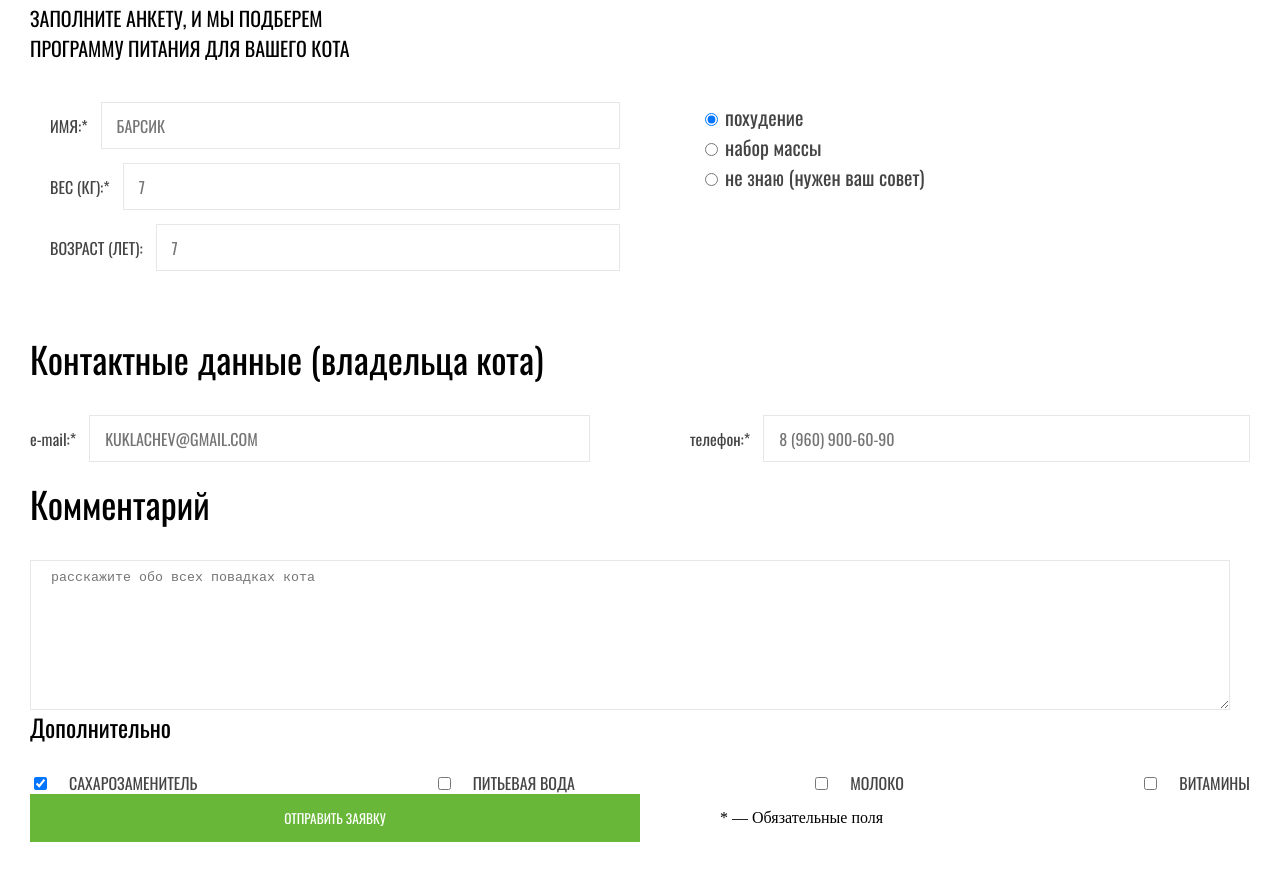
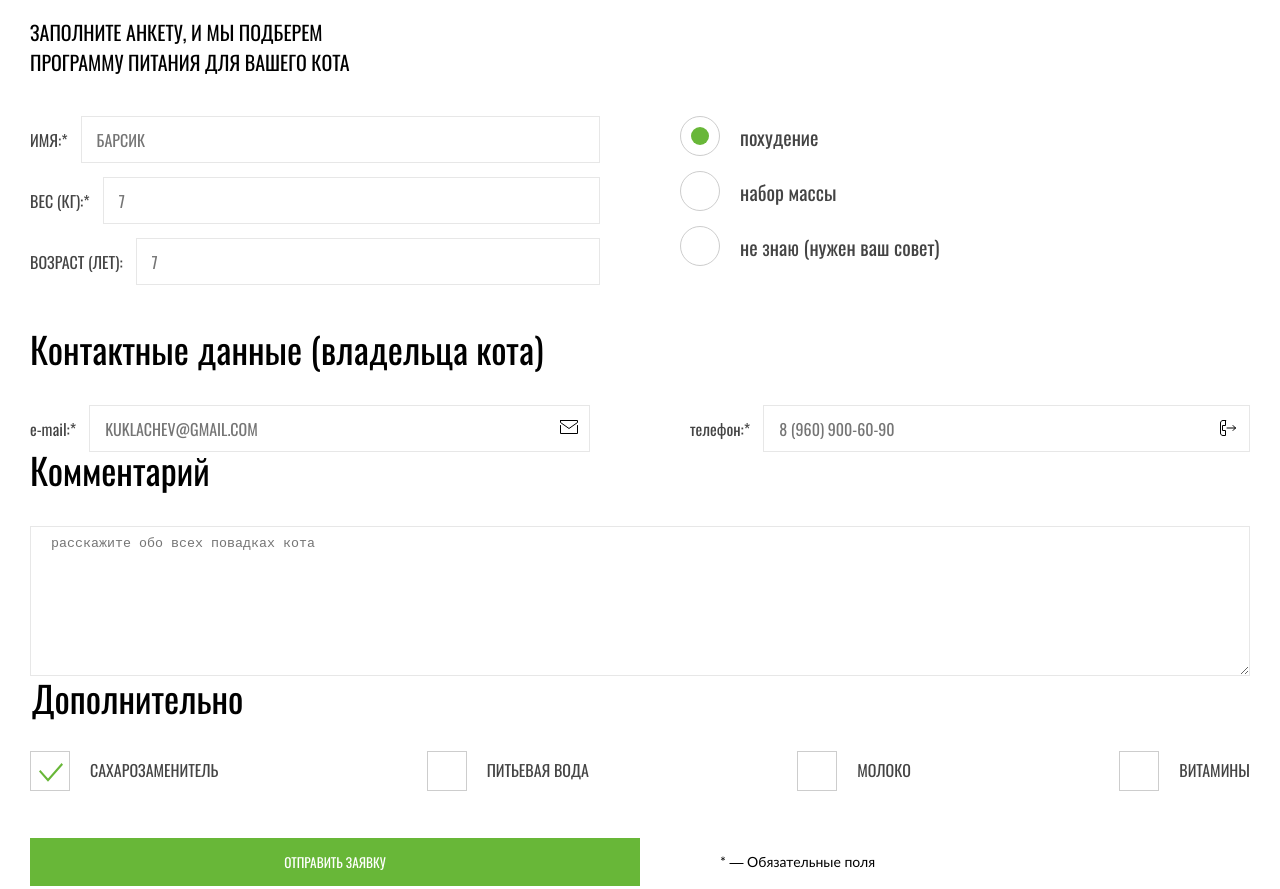
Before and after one commit to htmlacademy-adaptive/2429167-cat-energy-1, a website: page source/form.html in a window 1280 px wide. Shown: the part 251-1140 px from the top of the page. Drawn offline with nearby package versions, Linux system fonts and the light colour scheme; files that its build step writes are made by us from their sources.

Commit message:
Продолжение работы над проектом

```diff
--- a/source/form.html
+++ b/source/form.html
@@ -60,19 +60,22 @@
               <ul class="page-form__list">
                 <li class="page-form__item">
                   <label class="page-form__control">
-                    <input class="page-form__control-input" type="radio" name="radiobutton" checked>
+                    <input class="page-form__control-input visually-hidden" type="radio" name="radiobutton" checked>
+                    <span class="page-form__control-mark"></span>
                     <span class="page-form__control-label">похудение</span>
                   </label>
                 </li>
                 <li class="page-form__item">
                   <label class="page-form__control">
-                    <input class="page-form__control-input" type="radio" name="radiobutton">
+                    <input class="page-form__control-input visually-hidden" type="radio" name="radiobutton">
+                    <span class="page-form__control-mark"></span>
                     <span class="page-form__control-label">набор массы</span>
                   </label>
                 </li>
                 <li class="page-form__item">
                   <label class="page-form__control">
-                    <input class="page-form__control-input" type="radio" name="radiobutton">
+                    <input class="page-form__control-input visually-hidden" type="radio" name="radiobutton">
+                    <span class="page-form__control-mark"></span>
                     <span class="page-form__control-label">не знаю (нужен ваш совет)</span>
                   </label>
                 </li>
@@ -85,10 +88,20 @@
               <label class="page-form__name">
                 <span class="page-form__description">e-mail:*</span>
                 <input class="page-form__field" placeholder="kuklachev@gmail.com" type="email" name="page-form__email" required>
+                <span class="page-form__field-icon">
+                  <svg width="18" height="14" viewBox="0 0 18 14" fill="none" xmlns="http://www.w3.org/2000/svg">
+                    <path d="M0.5 5.5V13.5H17.5V5.5M0.5 0.5H17.5V2.5L9 8.5L0.5 2.5V0.5Z" stroke="black" stroke-linecap="round" stroke-linejoin="round"/>
+                  </svg>
+                </span>
               </label>
               <label class="page-form__name">
                 <span class="page-form__description">телефон:*</span>
                 <input class="page-form__field" placeholder="8 (960) 900-60-90" type="text" name="page-form__phone" required>
+                <span class="page-form__field-icon">
+                  <svg width="16" height="16" viewBox="0 0 16 16" fill="none" xmlns="http://www.w3.org/2000/svg">
+                    <path d="M7 8H15.5M15.5 8L13 5.5M15.5 8L13 10.5M5.5 0.5V5.5H2.5V10.5H5.5V15.5H3C1.5 15.5 0.5 14.5 0.5 13V3C0.5 1.5 1.5 0.5 3 0.5H5.5Z" stroke="black" stroke-linecap="round" stroke-linejoin="round"/>
+                  </svg>
+                </span>
               </label>
             </fieldset>
             <h2 class="page__inner-title">Комментарий</h2>
@@ -97,31 +110,43 @@
               <textarea class="page-form__comment-field" placeholder="расскажите обо всех повадках кота" name="page-form__comment"></textarea>
             </label>
             <fieldset class="form-checkbox">
-              <legend class="form-checkbox__title">Дополнительно</legend>
+              <legend class="page__inner-title">Дополнительно</legend>
               <ul class="form-checkbox__list">
                 <li class="form-checkbox__item">
-                  <input class="form-checkbox__input" type="checkbox" name="sweetener" checked>
+                  <label class="form-checkbox__checkbox">
+                    <input class="form-checkbox__input visually-hidden" type="checkbox" name="sweetener" checked>
+                    <span class="form-checkbox__input-mark"></span>
                     <span class="form-checkbox__label">
                       сахарозаменитель
                     </span>
+                  </label>
                 </li>
                 <li class="form-checkbox__item">
-                  <input class="form-checkbox__input" type="checkbox" name="water">
+                  <label class="form-checkbox__checkbox">
+                    <input class="form-checkbox__input visually-hidden" type="checkbox" name="water">
+                    <span class="form-checkbox__input-mark"></span>
                     <span class="form-checkbox__label">
                       питьевая вода
                     </span>
+                  </label>
                 </li>
                 <li class="form-checkbox__item">
-                  <input class="form-checkbox__input" type="checkbox" name="milk">
+                  <label class="form-checkbox__checkbox">
+                    <input class="form-checkbox__input visually-hidden" type="checkbox" name="milk">
+                    <span class="form-checkbox__input-mark"></span>
                     <span class="form-checkbox__label">
                       молоко
                     </span>
+                  </label>
                 </li>
                 <li class="form-checkbox__item">
-                  <input class="form-checkbox__input" type="checkbox" name="vitamines">
+                  <label class="form-checkbox__checkbox">
+                    <input class="form-checkbox__input visually-hidden" type="checkbox" name="vitamines">
+                    <span class="form-checkbox__input-mark"></span>
                     <span class="form-checkbox__label">
                       витамины
                     </span>
+                  </label>
                 </li>
               </ul>
             </fieldset>
--- a/source/less/catalog-extra.less
+++ b/source/less/catalog-extra.less
@@ -104,10 +104,12 @@
     display: grid;
     grid-template-columns: repeat(4, 1fr);
     gap: 80px;
+    margin-bottom: 87px;
   }
 
   .catalog-extra__list {
     grid-column: 1 / span 3;
+    margin-bottom: 0;
   }
 }
 
--- a/source/less/form-checkbox.less
+++ b/source/less/form-checkbox.less
@@ -2,21 +2,15 @@
   margin: 0;
   border: none;
   padding: 0;
-}
-
-.form-checkbox__title {
-  font-family: "Oswald", sans-serif;
-  font-size: 24px;
-  line-height: 26px;
-  font-weight: 400;
-  margin-left: 20px;
-  padding: 0;
-  margin-top: 0;
   margin-bottom: 34px;
 }
 
 .form-checkbox__list {
   .list-reset();
+}
+
+.form-checkbox__item {
+  margin-bottom: 13px;
 }
 
 .form-checkbox__label {
@@ -26,7 +20,29 @@
   font-weight: 400;
   text-transform: uppercase;
   color: #444444;
-  margin-left: 15px;
+  padding-left: 45px;
+  padding-top: 6px;
+}
+
+.form-checkbox__input-mark {
+  position: absolute;
+  border: 1px solid #cdcdcd;
+  width: 30px;
+  height: 30px;
+}
+
+.form-checkbox__checkbox {
+  cursor: pointer;
+  position: relative;
+  display: flex;
+  height: 30px;
+}
+
+.form-checkbox__input[type="checkbox"]:checked + .form-checkbox__input-mark {
+  position: absolute;
+  background-image: url("../img/checkbox-mark-mobile.svg");
+  background-repeat: no-repeat;
+  background-position: 4px 6px;
 }
 
 @media (min-width: @tablet-width) {
@@ -36,13 +52,40 @@
 
   .form-checkbox__list {
     margin-left: 0;
-    display: flex;
-    flex-wrap: wrap;
+    display: grid;
+    grid-template-columns: 1fr 1fr;
+    column-gap: 123px;
+    row-gap: 32px;
+  }
+
+  .form-checkbox__item:nth-child(1 / 3) {
+    grid-column: 1 / 2;
+  }
+
+  .form-checkbox__label {
+    padding-left: 60px;
+    padding-top: 10px;
+  }
+
+  .form-checkbox__input-mark {
+    width: 40px;
+    height: 40px;
+  }
+
+  .form-checkbox__input[type="checkbox"]:checked + .form-checkbox__input-mark {
+    background-image: url("../img/checkbox-mark-desktop.svg");
+    background-position: 8px 11px;
+  }
+
+  .form-checkbox__checkbox {
+    height: 40px;
   }
 }
 
 @media (min-width: @desktop-width) {
   .form-checkbox__list {
+    display: flex;
+    flex-wrap: wrap;
     justify-content: space-between;
   }
 }
--- a/source/less/gift.less
+++ b/source/less/gift.less
@@ -64,7 +64,7 @@
 
   .gift::before {
     width: 245px;
-    min-height: 288px;
+    height: 100%;
   }
 
   .gift__description {
--- a/source/less/header.less
+++ b/source/less/header.less
@@ -10,6 +10,8 @@
   position: relative;
 
   .wrapper();
+
+  margin-bottom: 27px;
 }
 
 @media (min-width: @tablet-width) {
@@ -17,6 +19,7 @@
     padding-top: 20px;
     font-size: 18px;
     line-height: 24px;
+    margin-bottom: 65px;
   }
 
   .header__logo {
@@ -30,7 +33,8 @@
 
 @media (min-width: @desktop-width) {
   .header {
-    padding-bottom: 55px;
+    padding-top: 55px;
     background: none;
+    margin-bottom: 74px;
   }
 }
--- a/source/less/main-promo.less
+++ b/source/less/main-promo.less
@@ -99,7 +99,7 @@
     background: linear-gradient(90deg, @basic-green-transparent 50%, @basic-green-transparent 100%), @bg-image, no-repeat, center;
     background-size: cover;
     margin-bottom: 266px;
-    top: -117px;
+    top: -171px;
     height: 694px;
     width: 50%;
     right: 0;
--- a/source/less/page-form.less
+++ b/source/less/page-form.less
@@ -6,7 +6,6 @@
 .page-form__input-label {
   display: flex;
   flex-direction: row;
-  margin-left: 20px;
   font-family: "Oswald", sans-serif;
   font-size: 16px;
   line-height: 18px;
@@ -35,6 +34,7 @@
   padding-left: 15px;
   padding-top: 14px;
   padding-bottom: 13px;
+  padding-right: 36px;
 }
 
 .page-form__type {
@@ -47,24 +47,51 @@
   list-style-type: none;
   margin: 0;
   padding: 0;
-  margin-left: 20px;
 }
 
 .page-form__comment-field {
-  width: 280px;
+  width: 100%;
   height: 150px;
   border: 1px solid #e7e7e7;
-  margin-left: 20px;
+  padding-top: 14px;
+  padding-left: 15px;
 }
 
-.form-warning {
+.page-form__warning {
   margin: 0;
-  margin-top: 21px;
   margin-bottom: 32px;
   font-family: "Lato", sans-serif;
   font-size: 14px;
   line-height: 16px;
   text-align: center;
+}
+
+.page-form__item:not(:last-child) {
+  margin-bottom: 13px;
+}
+
+.page-form__control {
+  position: relative;
+  display: flex;
+}
+
+.page-form__control-mark {
+  position: absolute;
+  border-radius: 50%;
+  border: 1px solid #cdcdcd;
+  width: 30px;
+  height: 30px;
+}
+
+.page-form__control-input[type="radio"]:checked + .page-form__control-mark::before {
+  position: absolute;
+  content: "";
+  top: 8px;
+  left: 8px;
+  border-radius: 50%;
+  width: 13px;
+  height: 13px;
+  background-color: @basic-green;
 }
 
 .page-form__control-label {
@@ -73,13 +100,23 @@
   line-height: 18px;
   font-weight: 400;
   color: #444444;
+  padding-left: 45px;
+  padding-top: 6px;
+  padding-bottom: 6px;
 }
 
 .page-form__name {
   display: flex;
   align-items: center;
-  width: 280px;
-  margin-left: 20px;
+  position: relative;
+}
+
+.page-form__field-icon {
+  position: absolute;
+  width: 15px;
+  height: 15px;
+  top: 15px;
+  right: 15px;
 }
 
 .page-form__contact {
@@ -99,24 +136,21 @@
 }
 
 @media (min-width: @tablet-width) {
-  .page-form {
-    width: 628px;
-  }
-
   .page-form__control-label {
     font-size: 20px;
     line-height: 30px;
+    padding-left: 60px;
   }
 
   .page-form__name {
-    width: 628px;
     margin: 0;
   }
 
   .page-form__comment-field {
     margin: 0;
     padding: 0;
-    width: 628px;
+    padding-top: 11px;
+    padding-left: 20px;
   }
 
   .page-form__end {
@@ -129,6 +163,18 @@
     margin: 0;
     position: static;
     padding-left: 60px;
+  }
+
+  .page-form__control-mark {
+    width: 40px;
+    height: 40px;
+  }
+
+  .page-form__control-input[type="radio"]:checked + .page-form__control-mark::before {
+    top: 10px;
+    left: 10px;
+    width: 18px;
+    height: 18px;
   }
 }
 
@@ -161,7 +207,6 @@
   }
 
   .page-form__comment-field {
-    width: 1200px;
     padding-top: 9px;
     padding-left: 20px;
   }
--- a/source/less/page.less
+++ b/source/less/page.less
@@ -11,6 +11,7 @@
   font-size: 36px;
   line-height: 36px;
   font-weight: 400;
+  margin: 0;
   margin-bottom: 37px;
 }
 
@@ -19,8 +20,7 @@
   font-size: 24px;
   line-height: 26px;
   font-weight: 400;
-  margin-left: 20px;
-  margin-top: 24px;
+  margin: 0;
   margin-bottom: 38px;
   width: 190px;
 
@@ -97,8 +97,9 @@
 
   &--submit {
     border: none;
-    margin: 34px auto 21px auto;
+    margin: 0 auto;
     padding: 10px 76px;
+    margin-bottom: 21px;
   }
 
   &--main {
```
Also changed, not shown: source/img/checkbox-mark-desktop.svg (added), source/img/checkbox-mark-mobile.svg (added), source/img/mail-vector.svg (added), source/img/phone-vector.svg (added). Lines whose indentation alone changed are shown as unchanged.
